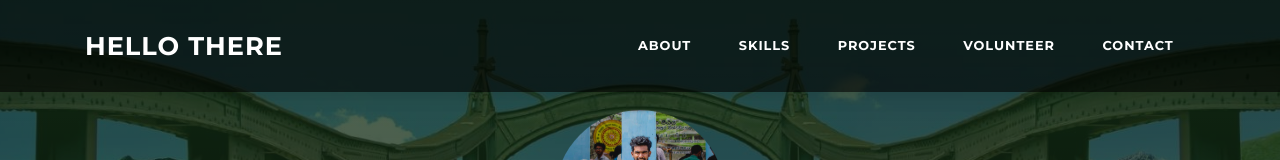
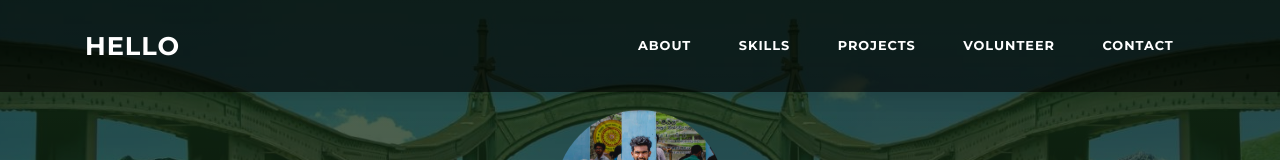
Before and after one commit to Erangasaniru/Erangasaniru.github.io, a plain HTML site: page index.html in a window 1280 px wide. Shown: the top 160 px of the page. Drawn offline with Linux system fonts and the light colour scheme.

Commit message:
first commite

```diff
--- a/index.html
+++ b/index.html
@@ -16,7 +16,7 @@
     <header>
         <nav class="navbar navbar-b navbar-trans navbar-expand-sm fixed-top" id="mainNav">
           <div class="container">
-            <a class="navbar-brand js-scroll" href="#page-top">Hello there</a>
+            <a class="navbar-brand js-scroll" href="#page-top">Hello</a>
             <button class="navbar-toggler collapsed" type="button" data-toggle="collapse" data-target="#navbarDefault"
               aria-controls="navbarDefault" aria-expanded="false" aria-label="Toggle navigation">
               <span></span>
```
